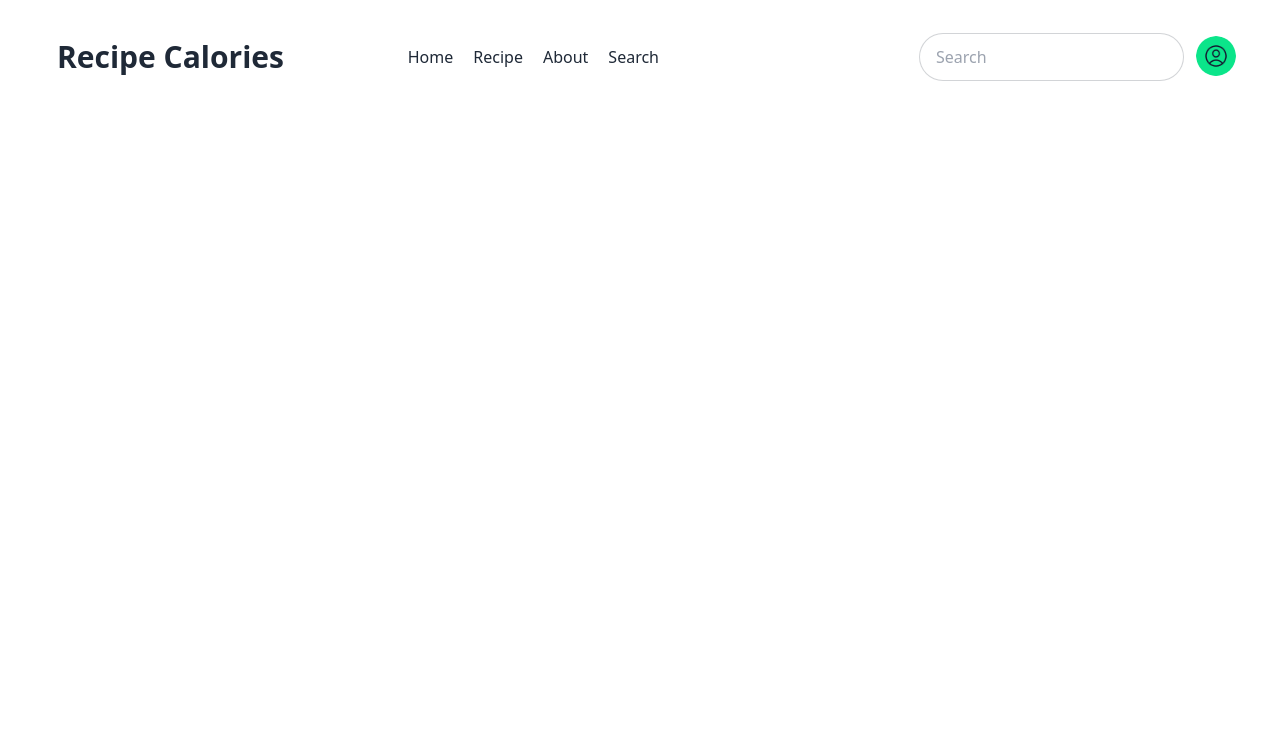
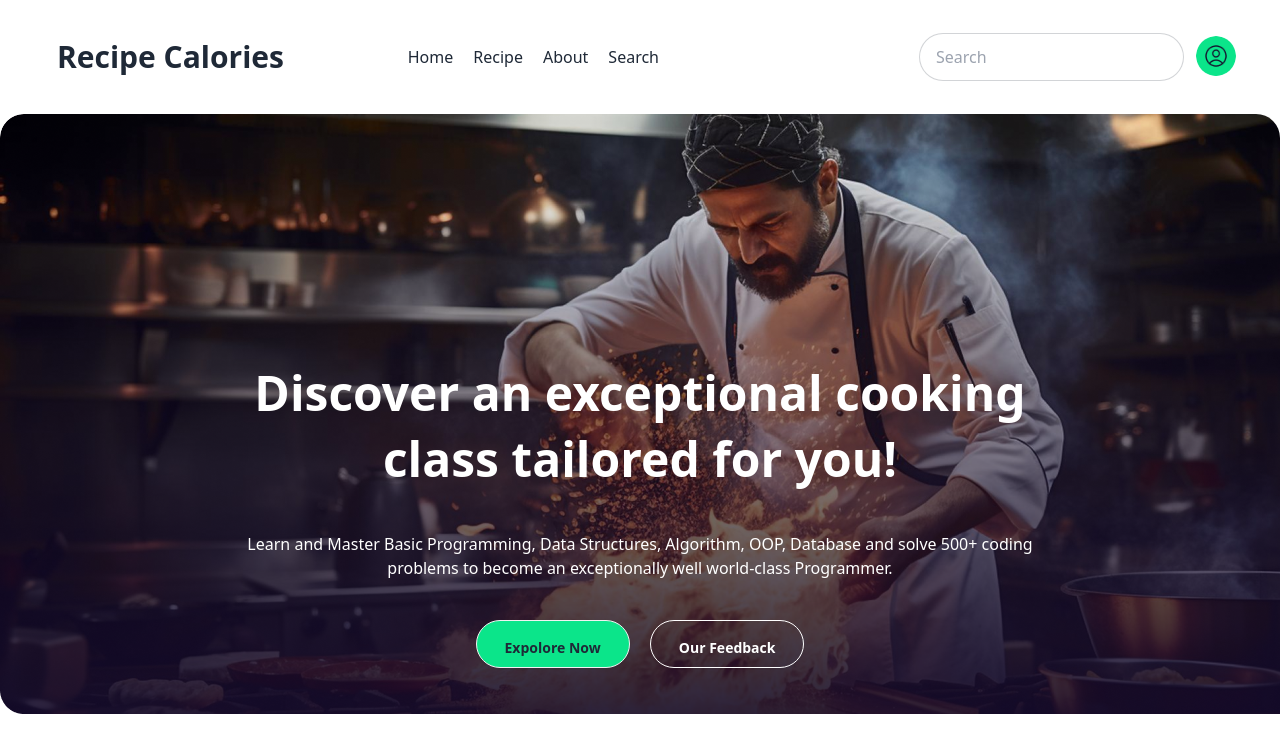
Before and after one commit to Md-somrat-web/recipe-calories, a website built with Vite: page index.html in a window 1280 px wide. Built offline with nearby package versions, Linux system fonts and the light colour scheme.

Commit message:
banner section addad

```diff
--- a/index.html
+++ b/index.html
@@ -23,6 +23,7 @@
   </head>
   <body>
     <!-- navbar start-->
+    <header>
       <div class="navbar bg-base-100 px-10 my-6">
         <div class="flex-1">
           <a class="btn btn-ghost text-3xl font-bold">Recipe Calories</a>
@@ -59,6 +60,38 @@
           </div>
         </div>
       </div>
+    </header>
     <!-- navbar End-->
+    <!-- banner start -->
+    <div class="container mx-auto">
+      <div
+        class="bg-[url('/images/banner.png')] h-[100vh] bg-no-repeat items-center flex justify-center rounded-3xl"
+      >
+        <div class="text-center justify-center items-center">
+          <h2 class="text-5xl font-bold text-white leading-snug">
+            Discover an exceptional cooking <br />
+            class tailored for you!
+          </h2>
+          <p class="text-white mt-10">
+            Learn and Master Basic Programming, Data Structures, Algorithm, OOP,
+            Database and solve 500+ coding <br />
+            problems to become an exceptionally well world-class Programmer.
+          </p>
+          <div class="mt-10">
+            <button
+              class="btn px-7 py-5 bg-[#0BE58A] rounded-full font-semibold items-center"
+            >
+              Expolore Now
+            </button>
+            <button
+              class="btn px-7 py-5 border border-[#ffffff] bg-transparent text-white rounded-full font-semibold ml-4 items-center"
+            >
+              Our Feedback
+            </button>
+          </div>
+        </div>
+      </div>
+    </div>
+    <!-- banner end -->
   </body>
 </html>
```
Also changed, not shown: tailwind.config.js (+8 -1 lines), images/banner.png (added). Lines whose indentation alone changed are shown as unchanged.
